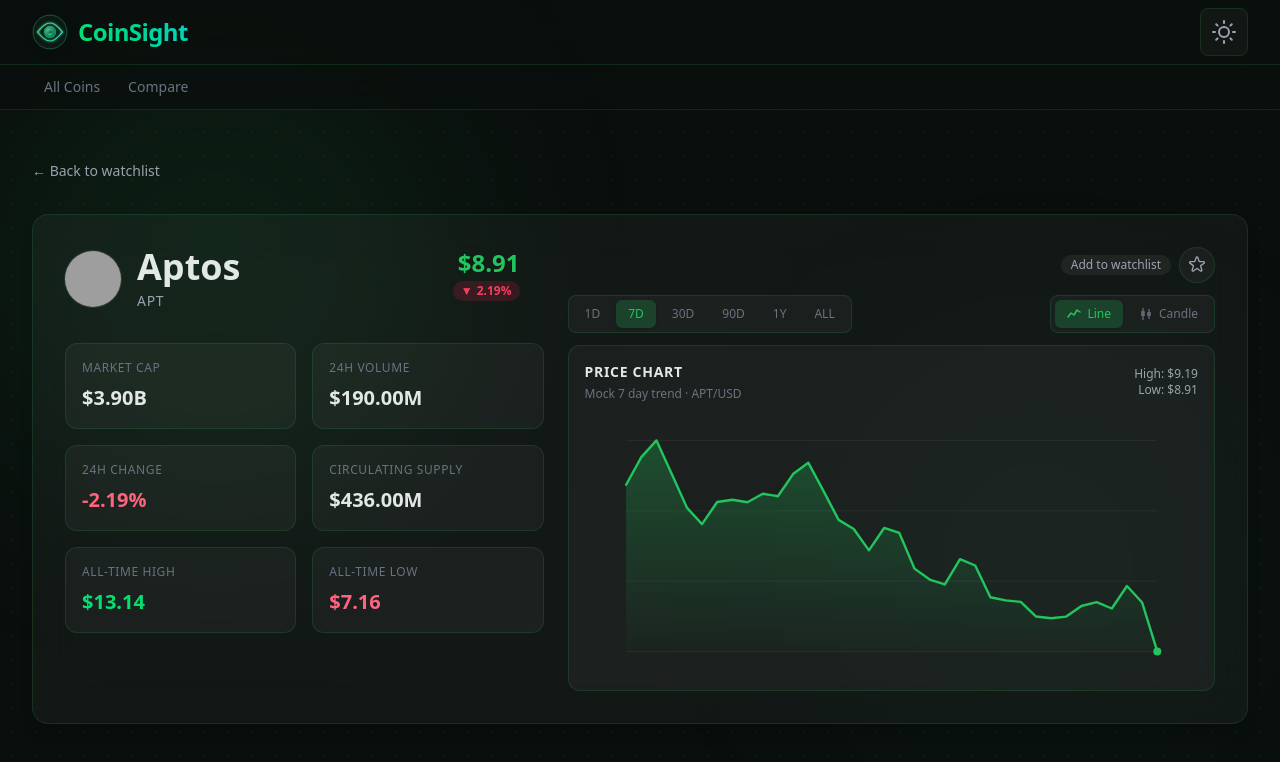
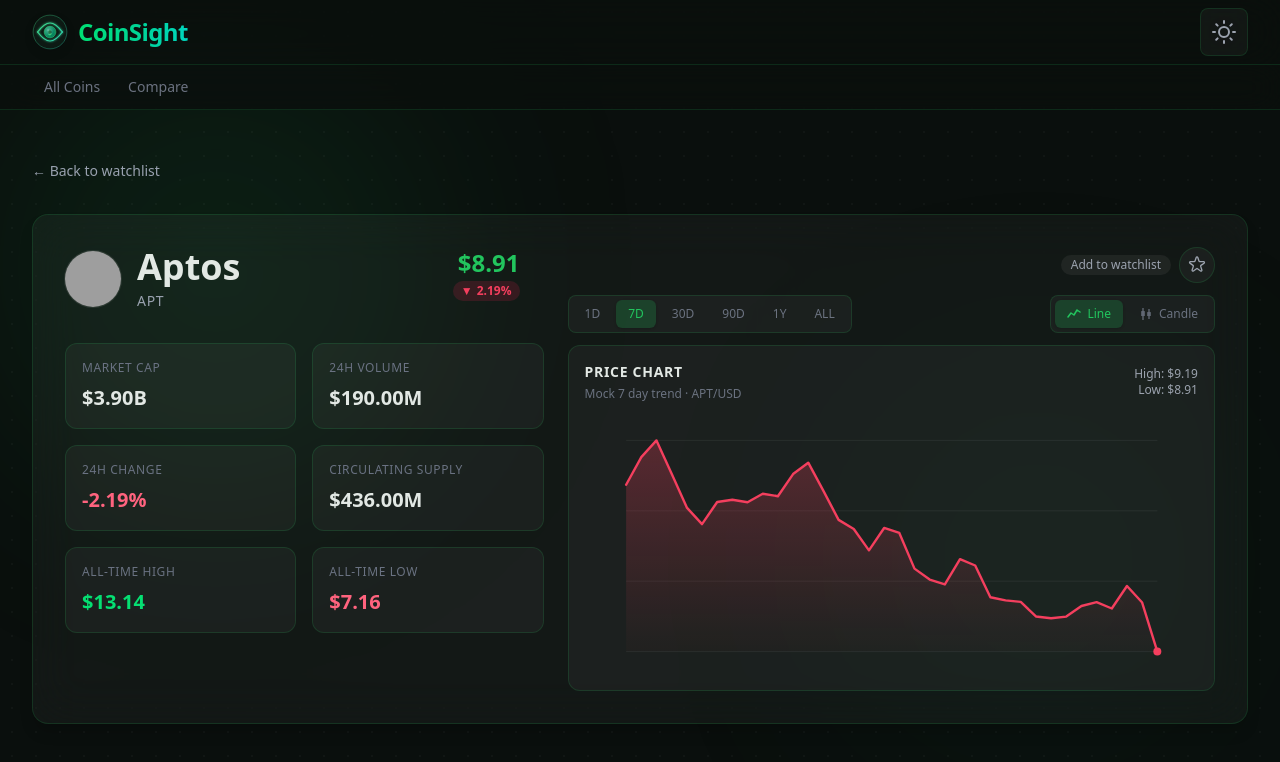
Before and after one commit to agility-partners/nick-cohort-crypto, a Next.js app: page /crypto/aptos in a window 1280 px wide. Shown: the top 762 px of the page. Built offline with nearby package versions, Linux system fonts and the light colour scheme; grey boxes are pictures that could not be loaded.

Commit message:
feat: update PriceChart to dynamically set chart tone based on data trends

```diff
--- a/domains/crypto/components/price-chart.tsx
+++ b/domains/crypto/components/price-chart.tsx
@@ -42,6 +42,14 @@ export default function PriceChart({
   const [activeIndex, setActiveIndex] = useState<number | null>(null);
 
   const isCandlestick = chartType === "candlestick" && ohlcData && ohlcData.length > 0;
+  const hasEnoughLineData = values.length >= 2;
+  const isLineDowntrend =
+    !isCandlestick && hasEnoughLineData && values[values.length - 1] < values[0];
+  const chartToneClass = isCandlestick
+    ? "text-[var(--accent)]"
+    : isLineDowntrend
+      ? "text-[var(--negative)]"
+      : "text-[var(--positive)]";
 
   const { high, low, priceRange } = getHighLow(!!isCandlestick, values, ohlcData);
   const { points, polylinePoints, areaPath } = computeLineGeometry(values, geo, !!isCandlestick);
@@ -114,7 +122,7 @@ export default function PriceChart({
       <svg
         ref={svgRef}
         viewBox={`0 0 ${width} ${height}`}
-        className="h-64 w-full cursor-crosshair text-[var(--accent)]"
+        className={`h-64 w-full cursor-crosshair ${chartToneClass}`}
         role="img"
         aria-label={`${symbol} price chart`}
         onMouseMove={handleMouseMove}
```
